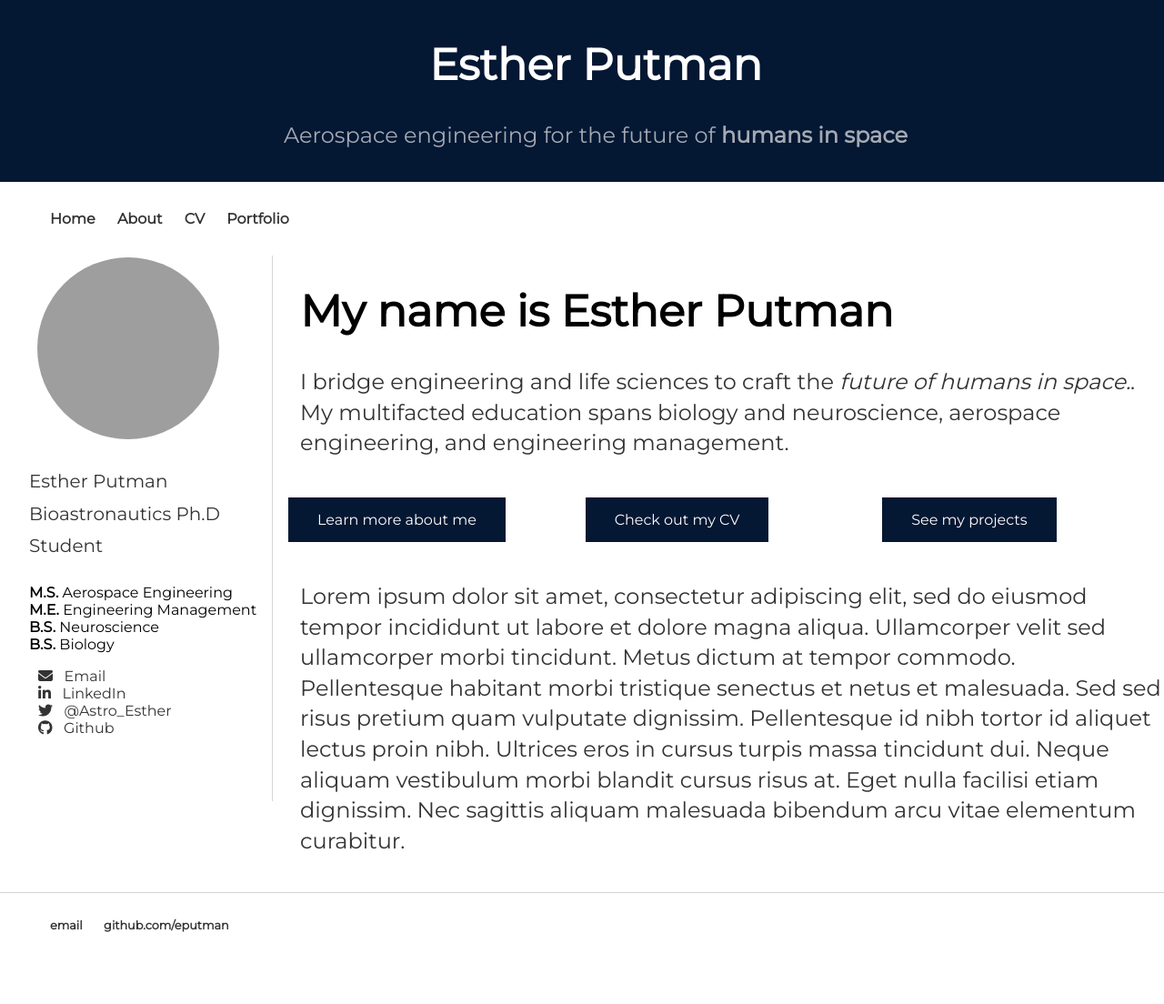
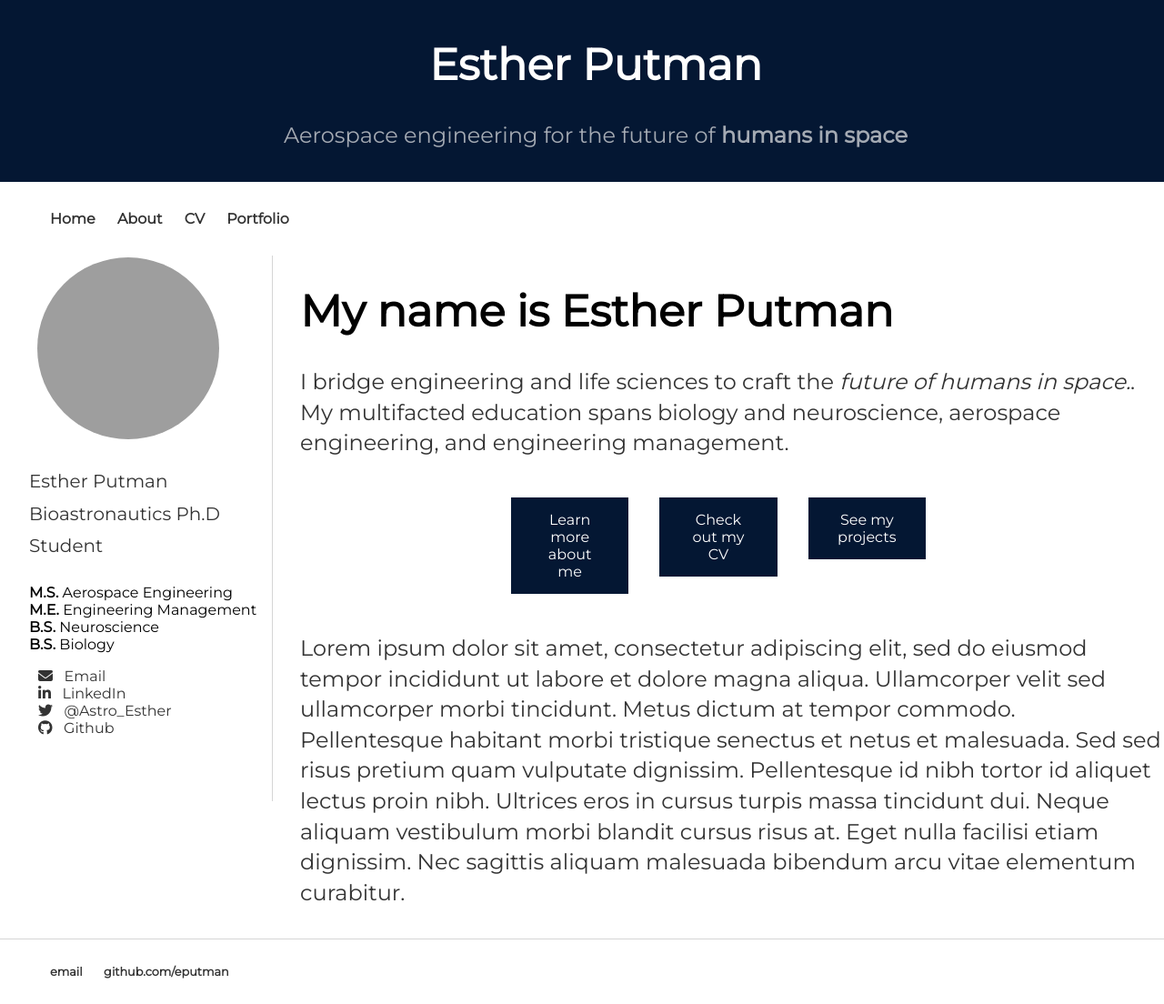
Before and after one commit to eputman/eputman.github.io, a Jekyll site: the page built from index.html, in a window 1280 px wide and 1104 px high. Shown: the whole window at 91% size. Built offline with Jekyll 4.4.1, drawn with Linux system fonts in a browser that asks for light colours; nearby versions of some CDN libraries; grey boxes are pictures that could not be loaded.

Commit message:
Update index.html

```diff
--- a/index.html
+++ b/index.html
@@ -30,6 +30,7 @@ title: Esther Putman, Aerospace Engineer
 			<p>I bridge engineering and life sciences to craft the <em>future of humans in space.</em>. <br>
 			My multifacted education spans biology and neuroscience, aerospace engineering, and engineering management. </p>
 
+				<div class="center">
 				<div class="clearfix">
 					<div class="pageref-container">
 					<a href="/about" class="button">Learn more about me </a>
@@ -41,7 +42,7 @@ title: Esther Putman, Aerospace Engineer
 					<a href="/portfolio" class="button">See my projects </a>
 					</div>
 				</div> <!-- /clearfix-->
-
+				</div> <!-- /center-->
 
 			<!-- Placeholder -->
 			<p> Lorem ipsum dolor sit amet, consectetur adipiscing elit, sed do eiusmod tempor incididunt ut labore et dolore magna aliqua.
```
